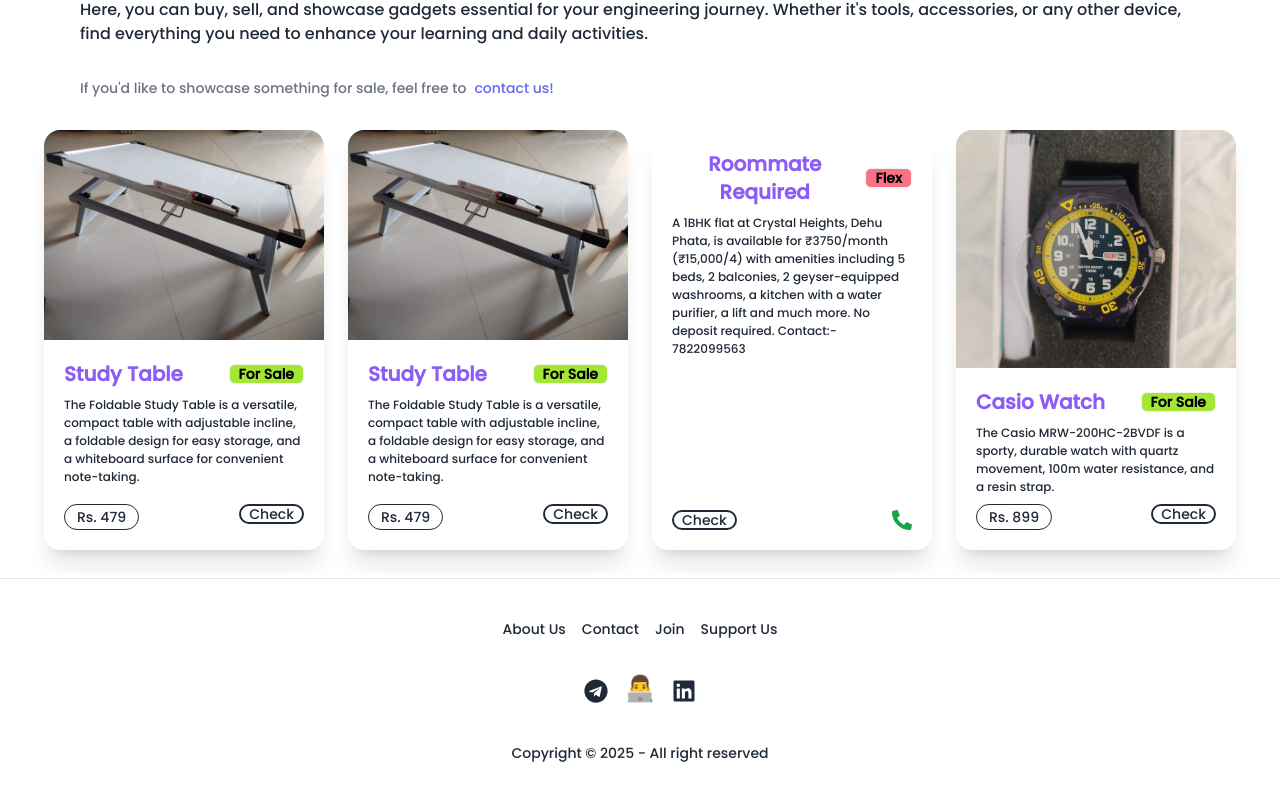
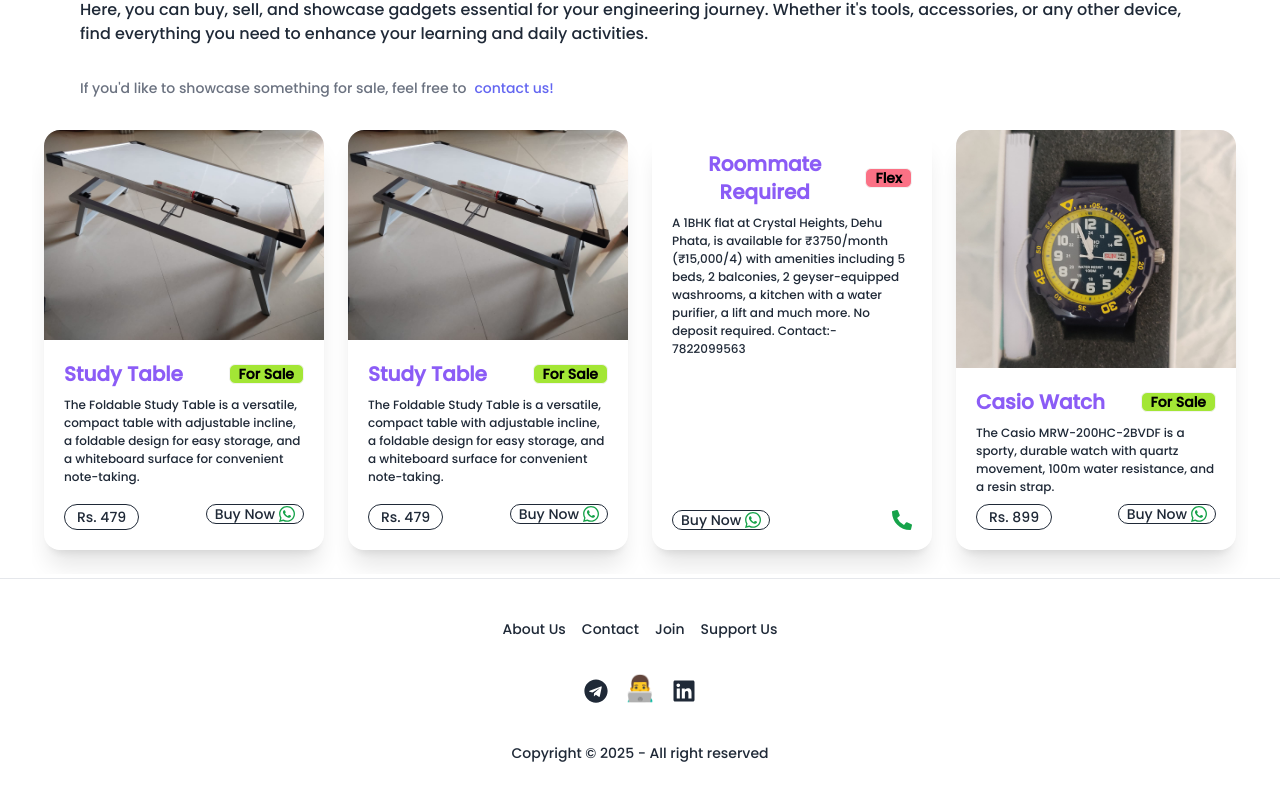
Before and after one commit to SatAlgo/SetUp, a React (Vite) app: page / in a window 1280 px wide. Shown: the part 754-1555 px from the top of the page. Built offline with nearby package versions, Linux system fonts and the light colour scheme.

Commit message:
whatsapp

```diff
--- a/src/components/Cards.jsx
+++ b/src/components/Cards.jsx
@@ -1,5 +1,5 @@
 import React from 'react';
-import { FaPhoneAlt } from "react-icons/fa";
+import { FaPhoneAlt, FaWhatsapp } from "react-icons/fa";
 
 function Cards({ item }) {
     return (
@@ -35,12 +35,14 @@
                                 <div className="px-3 py-3 badge badge-outline">Rs. {item.price}</div>
                             )}
                             <a
-                                href={item.link}
+                                href={`https://wa.me/${item.contact}`}
                                 target="_blank"
                                 rel="noopener noreferrer"
-                                className="cursor-pointer px-2 py-1 rounded-full border-[2px] badge badge-outline hover:bg-pink-500 hover:text-white duration-200"
+                                className="cursor-pointer px-2 py-1 rounded-full border-[1px] badge badge-outline hover:bg-green-500 hover:text-white duration-200"
                             >
-                                Check
+                                Buy Now
+                                <FaWhatsapp className="h-5 w-5 pl-1 text-green-600 hover:text-green-500 transition-all duration-200" />
+
                             </a>
 
                             {/* {item.category === 'Flex' && (
@@ -55,13 +57,25 @@
                             {item.category === 'Flex' && (
                                 <a
                                     href={`tel:${item.contact}`}
-                                    className="cursor-pointer  flex items-center  hover:scale-110 transition-all duration-200"
+                                    className="cursor-pointer flex items-center  hover:scale-110 transition-all duration-200"
                                 >
 
                                     <FaPhoneAlt className="h-5 w-5 text-green-600 hover:text-green-500 transition-all duration-200" />
 
                                 </a>
                             )}
+
+                            {/* {item.category === 'For Sale' && (
+                                <a
+                                    href={`https://wa.me/${item.contact}`}
+                                    className="cursor-pointer flex items-between hover:scale-110 transition-all duration-200"
+                                    target="_blank"
+                                    rel="noopener noreferrer"
+                                >
+                                    <FaWhatsapp className="h-6 w-6 text-green-600 hover:text-green-500 transition-all duration-200" />
+                                </a>
+                            )} */}
+
 
 
                         </div>
```
